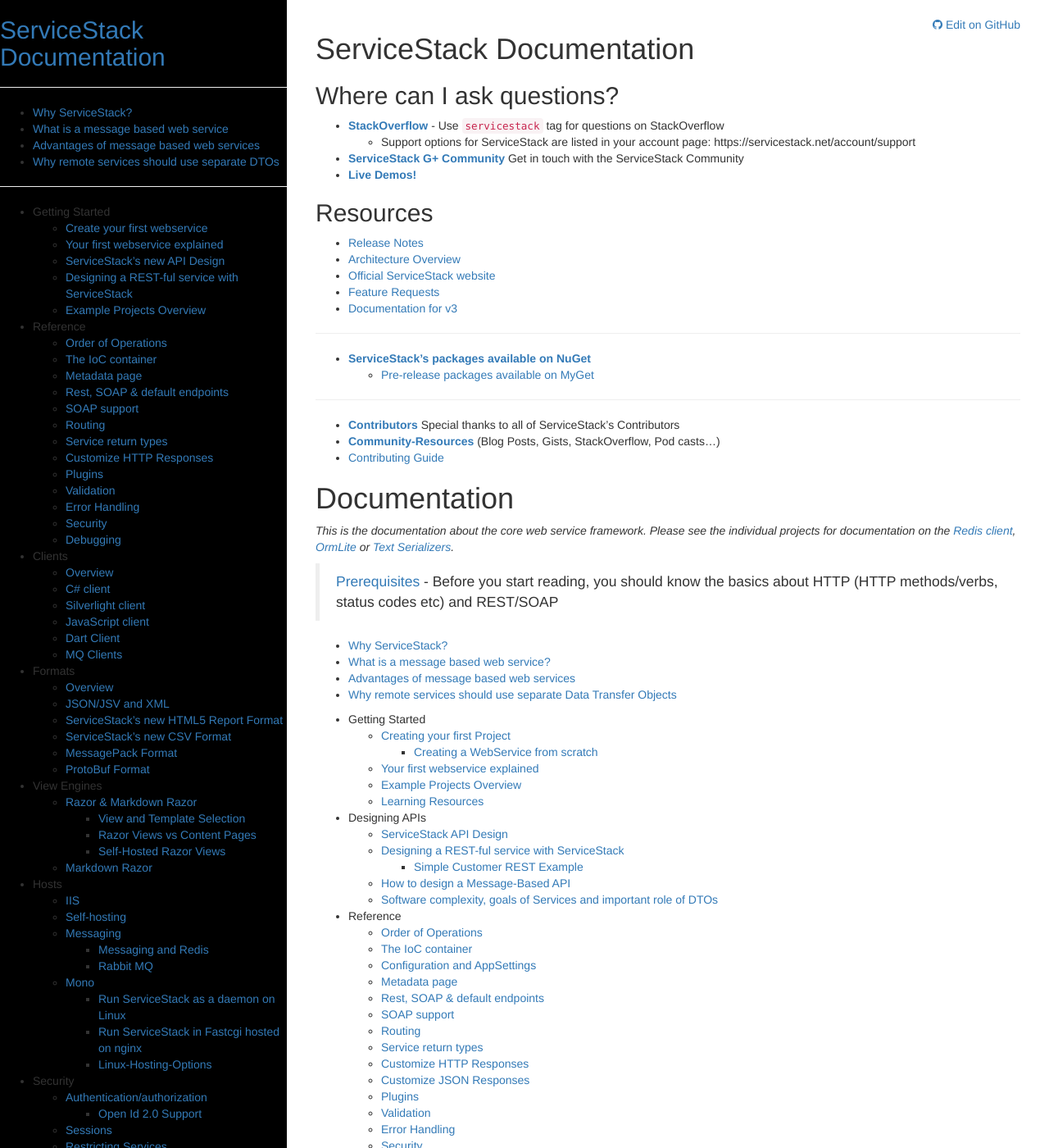
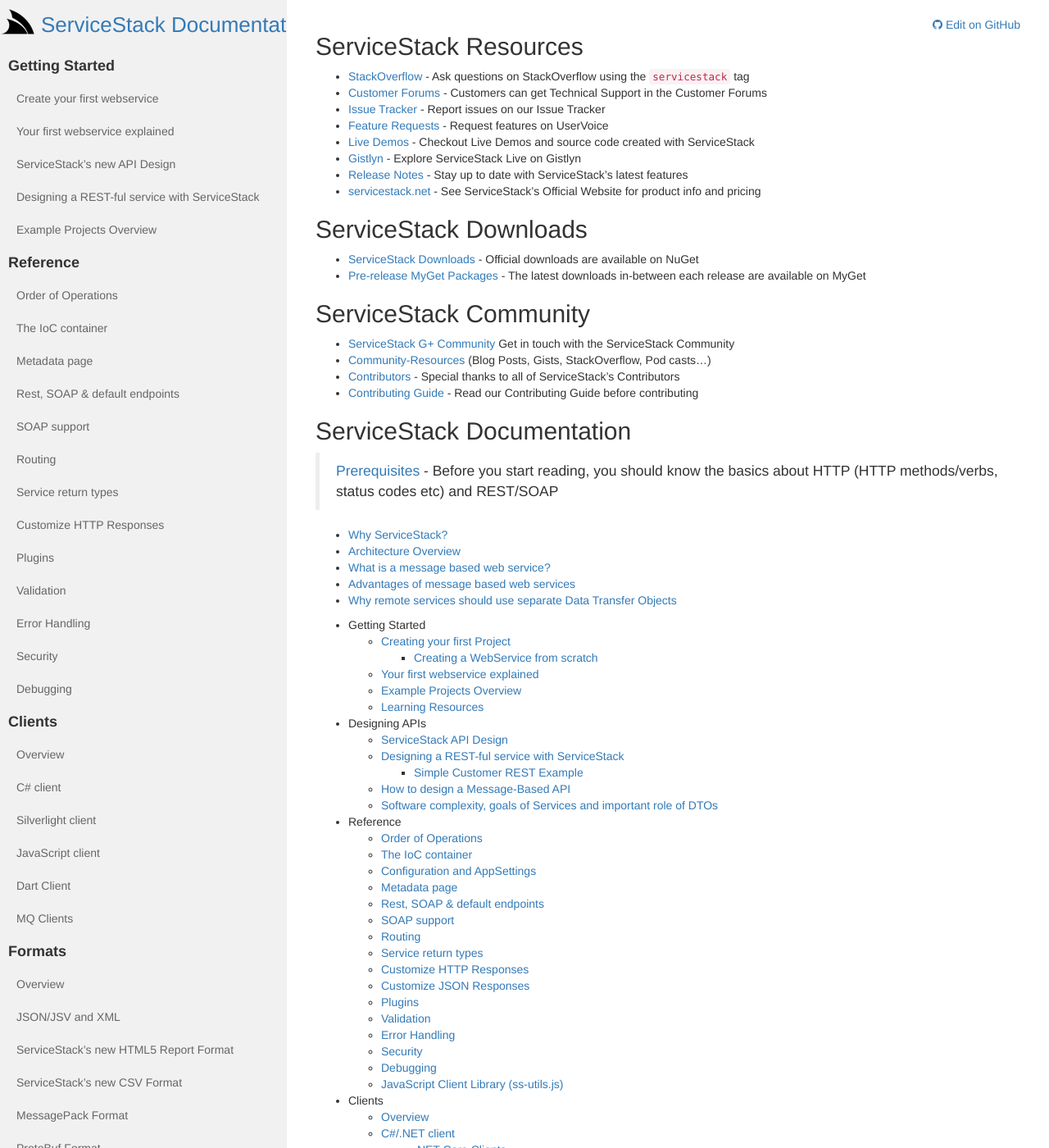
Before and after one commit to timker/docs, a Jekyll site: the page built from docs/index.md, in a window 1280 px wide and 1400 px high. Shown: the whole window at 82% size. Built offline with Jekyll 4.4.1, drawn with Linux system fonts in a browser that asks for light colours; nearby versions of some CDN libraries.

Commit message:
tweaks to docs

```diff
--- a/docs/_includes/Side-Bar.md
+++ b/docs/_includes/Side-Bar.md
@@ -1,11 +1,3 @@
-## [ServiceStack Documentation](/)
-***
- - [Why ServiceStack?](?id=why-servicestack)
-  - [What is a message based web service](?id=what-is-a-message-based-web-service)
-  - [Advantages of message based web services](?id=advantages-of-message-based-web-services)
-  - [Why remote services should use separate DTOs](http://stackoverflow.com/a/15369736/85785)
-
-***
 
 - Getting Started
     - [Create your first webservice](?id=create-your-first-webservice)
--- a/docs/_layouts/default.html
+++ b/docs/_layouts/default.html
@@ -15,7 +15,8 @@
 <div id="wrapper">
 
     <!-- Sidebar -->
-    <div id="sidebar-wrapper">
+    <div id="sidebar-wrapper" class="sidebar-nav">
+        <h2><a href="/">ServiceStack Documentation</a></h2>
         {% capture my-include %}{% include Side-Bar.md %}{% endcapture %}
         {{ my-include | markdownify }}
     </div>
--- a/docs/css/simple-sidebar.css
+++ b/docs/css/simple-sidebar.css
@@ -30,11 +30,23 @@
     height: 100%;
     margin-left: -350px;
     overflow-y: auto;
-    background: #000;
+    background: #f1f1f1;
     -webkit-transition: all 0.5s ease;
     -moz-transition: all 0.5s ease;
     -o-transition: all 0.5s ease;
     transition: all 0.5s ease;
+}
+
+#sidebar-wrapper h2 {
+    font-size: 26px;
+    background: url(../images/favicon.png) no-repeat;
+    margin: 10px 0 0 0;
+    padding: 0 0 10px 50px;
+    line-height: 40px;
+    white-space: nowrap;
+}
+#sidebar-wrapper h2 a:hover {
+    text-decoration: none;
 }
 
 #wrapper.toggled #sidebar-wrapper {
@@ -60,6 +72,17 @@
     margin: 0;
     padding: 0 20px 0 0;
     list-style: none;
+    overflow-x: hidden;
+}
+
+.sidebar-nav > ul > li {
+    font-size: 18px;
+    font-weight: bold;
+}
+.sidebar-nav > ul > li a {
+    font-size: 14px;
+    font-weight: normal;
+    text-indent: 20px;
 }
 
 .sidebar-nav li ul {
@@ -72,20 +95,22 @@
 }
 
 .sidebar-nav li {
-    text-indent: 20px;
+    text-indent: 10px;
     line-height: 40px;
+    white-space: nowrap;
 }
 
 .sidebar-nav li a {
     display: block;
+    width: 350px;
     text-decoration: none;
-    color: #999999;
+    color: #666;
 }
 
 .sidebar-nav li a:hover {
     text-decoration: none;
-    color: #fff;
-    background: rgba(255,255,255,0.2);
+    color: #444;
+    background: rgba(255,255,255,0.7);
 }
 
 .sidebar-nav li a:active,
@@ -159,3 +184,6 @@
         display: none;
     }
 }
+
+::-webkit-scrollbar { width:5px; height:5px }
+::-webkit-scrollbar-thumb { background-color:#ccc; }
--- a/docs/index.md
+++ b/docs/index.md
@@ -1,40 +1,39 @@
 ---
 layout: default
-title: ServiceStack Documentation
 ---
-## Where can I ask questions?
 
-- **[StackOverflow](http://stackoverflow.com/search?q=servicestack)** - Use `servicestack` tag for questions on StackOverflow
-  - Support options for ServiceStack are listed in your account page: https://servicestack.net/account/support
-- **[ServiceStack G+ Community](https://plus.google.com/communities/112445368900682590445)** Get in touch with the ServiceStack Community
-- **[Live Demos!](https://github.com/ServiceStackApps/LiveDemos)**
+## ServiceStack Resources
 
-## Resources
-- [Release Notes](https://servicestack.net/release-notes)
-- [[Architecture Overview]]
-- [Official ServiceStack website](http://www.servicestack.net/)
-- [Feature Requests](http://servicestack.uservoice.com/forums/176786-feature-requests)
-- [Documentation for v3](https://github.com/ServiceStackV3/ServiceStackV3)
+- [StackOverflow](http://stackoverflow.com/search?q=servicestack) - Ask questions on StackOverflow using the `servicestack` tag
+- [Customer Forums](https://forums.servicestack.net/) - Customers can get Technical Support in the Customer Forums
+- [Issue Tracker](https://github.com/ServiceStack/Issues) - Report issues on our Issue Tracker
+- [Feature Requests](http://servicestack.uservoice.com/forums/176786-feature-requests) - Request features on UserVoice
+- [Live Demos](https://github.com/ServiceStackApps/LiveDemos) - Checkout Live Demos and source code created with ServiceStack
+- [Gistlyn](http://gistlyn.com) - Explore ServiceStack Live on Gistlyn
+- [Release Notes](https://servicestack.net/release-notes) - Stay up to date with ServiceStack's latest features
+- [servicestack.net](http://www.servicestack.net/) - See ServiceStack's Official Website for product info and pricing
 
-***
+## ServiceStack Downloads
 
-- **[ServiceStack's packages available on NuGet](https://servicestack.net/download)**
-  - [Pre-release packages available on MyGet](?id=MyGet)
+- [ServiceStack Downloads](https://servicestack.net/download) - Official downloads are available on NuGet
+- [Pre-release MyGet Packages](?id=MyGet) - The latest downloads in-between each release are available on MyGet
 
-***
-- **[[Contributors]]** Special thanks to all of ServiceStack's Contributors
-- **[[Community-Resources]]** (Blog Posts, Gists, StackOverflow, Pod casts...)
-- [Contributing Guide](?id=Contributing)
+## ServiceStack Community
 
-# Documentation
-_This is the documentation about the core web service framework. Please see the individual projects for documentation on the [Redis client](https://github.com/ServiceStack/ServiceStack.Redis), [OrmLite](https://github.com/ServiceStack/ServiceStack.OrmLite) or [Text Serializers](https://github.com/ServiceStack/ServiceStack.Text)._
+- [ServiceStack G+ Community](https://plus.google.com/communities/112445368900682590445) Get in touch with the ServiceStack Community
+- [[Community-Resources]] (Blog Posts, Gists, StackOverflow, Pod casts...)
+- [[Contributors]] - Special thanks to all of ServiceStack's Contributors
+- [Contributing Guide](?id=Contributing) - Read our Contributing Guide before contributing
+
+## ServiceStack Documentation
 
 > [[Prerequisites]] - Before you start reading, you should know the basics about HTTP (HTTP methods/verbs, status codes etc) and REST/SOAP
 
-  - [Why ServiceStack?](?id=Why-Servicestack)
-  - [What is a message based web service?](?id=What-is-a-message-based-web-service)
-  - [[Advantages of message based web services]]
-  - [Why remote services should use separate Data Transfer Objects](http://stackoverflow.com/a/15369736/85785)
+ - [Why ServiceStack?](?id=Why-Servicestack)
+ - [[Architecture Overview]]
+ - [What is a message based web service?](?id=What-is-a-message-based-web-service)
+ - [[Advantages of message based web services]]
+ - [Why remote services should use separate Data Transfer Objects](http://stackoverflow.com/a/15369736/85785)
 
 - Getting Started
     - [Creating your first Project](?id=Creating-your-first-project)
```
